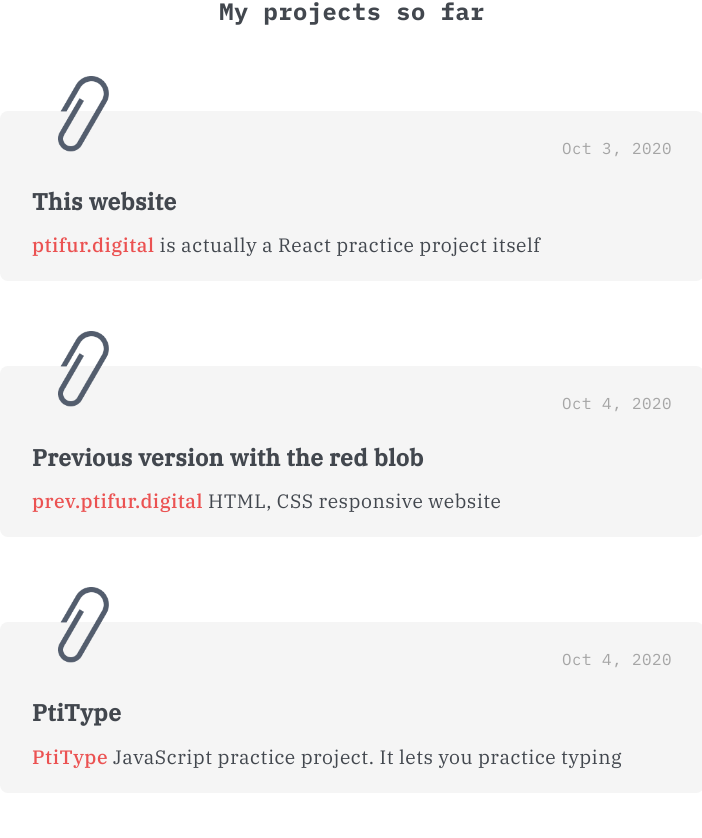
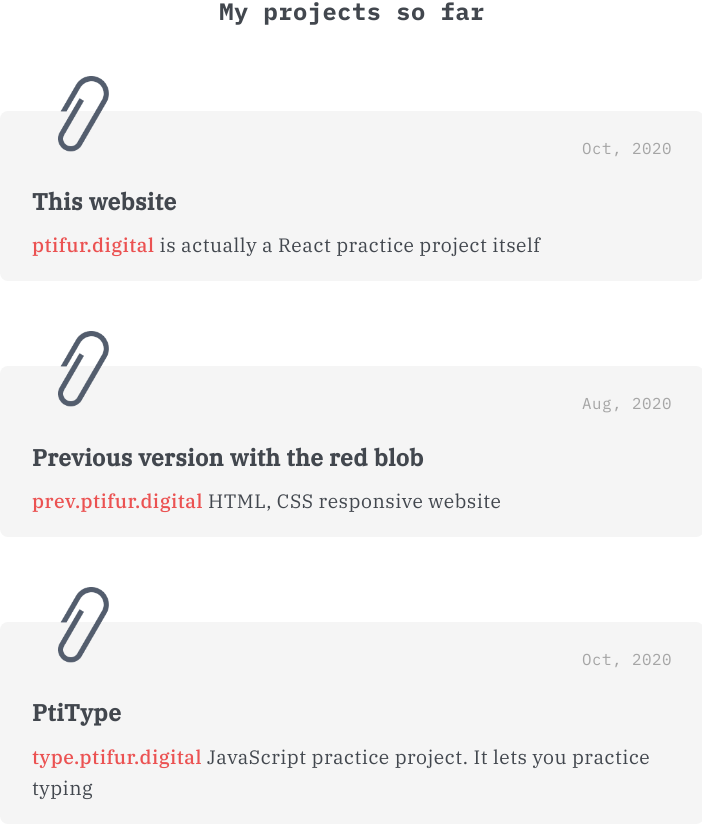
Before and after one commit to ptifur/react-my-website, a React (Create React App) app: page / in a window 1280 px wide. Shown: the part 1008-1846 px from the top of the page, without its empty margins (288-990 px from the left). Built offline with nearby package versions, Linux system fonts and the light colour scheme.

Commit message:
updated blog posts text

```diff
--- a/src/components/data.js
+++ b/src/components/data.js
@@ -1,20 +1,20 @@
 export const postData = [
     {
         "id": 1,
-        "date": "Oct 3, 2020",
+        "date": "Oct, 2020",
         "title": "This website",
         "text": "<a href='https://ptifur.digital' target='_blank' rel='noopener noreferrer'>ptifur.digital</a> is actually a React practice project itself"
     },
     {
         "id": 2,
-        "date": "Oct 4, 2020",
+        "date": "Aug, 2020",
         "title": "Previous version with the red blob",
         "text": "<a href='https://prev.ptifur.digital' target='_blank' rel='noopener noreferrer'>prev.ptifur.digital</a> HTML, CSS responsive website"
     },
     {
         "id": 3,
-        "date": "Oct 4, 2020",
+        "date": "Oct, 2020",
         "title": "PtiType",
-        "text": "<a href='https://type.ptifur.digital' target='_blank' rel='noopener noreferrer'>PtiType</a> JavaScript practice project. It lets you practice typing"
+        "text": "<a href='https://type.ptifur.digital' target='_blank' rel='noopener noreferrer'>type.ptifur.digital</a> JavaScript practice project. It lets you practice typing"
     }
 ]
```
